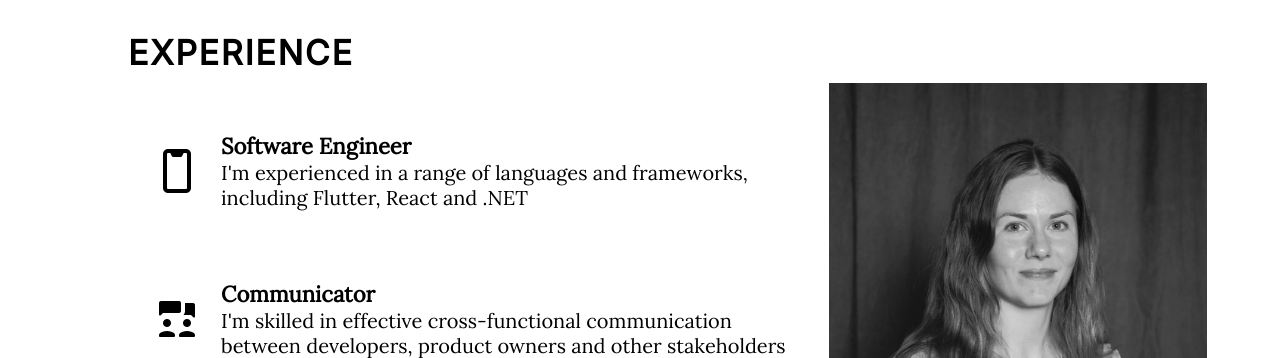
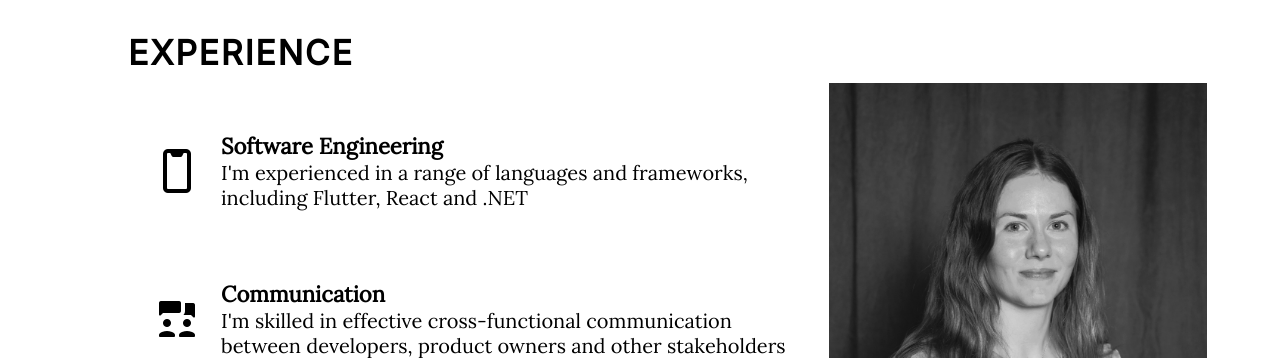
Before and after one commit to fumattsson/cv-website, a React (Vite) app: page / in a window 1280 px wide. Shown: the part 1440-1798 px from the top of the page. Built offline with nearby package versions, Linux system fonts and the light colour scheme.

Commit message:
update experience section

```diff
--- a/src/components/Experience/Experience.jsx
+++ b/src/components/Experience/Experience.jsx
@@ -11,14 +11,14 @@ export const Experience = () => {
                 <li className={styles.experienceItem}>
                     <img src={getImageUrl("about/mobile.png")} alt="mobile phone" />
                     <div className={styles.experienceItemText}>
-                        <h3>Software Engineer</h3>
+                        <h3>Software Engineering</h3>
                         <p>I'm experienced in a range of languages and frameworks, including Flutter, React and .NET</p>
                     </div>
                 </li>
                 <li className={styles.experienceItem}>
                     <img src={getImageUrl("about/communication.png")} alt="people talking" />
                     <div className={styles.experienceItemText}>
-                        <h3>Communicator</h3>
+                        <h3>Communication</h3>
                         <p>I'm skilled in effective cross-functional communication between developers, product owners and other stakeholders</p>
                     </div>
                 </li>
```
